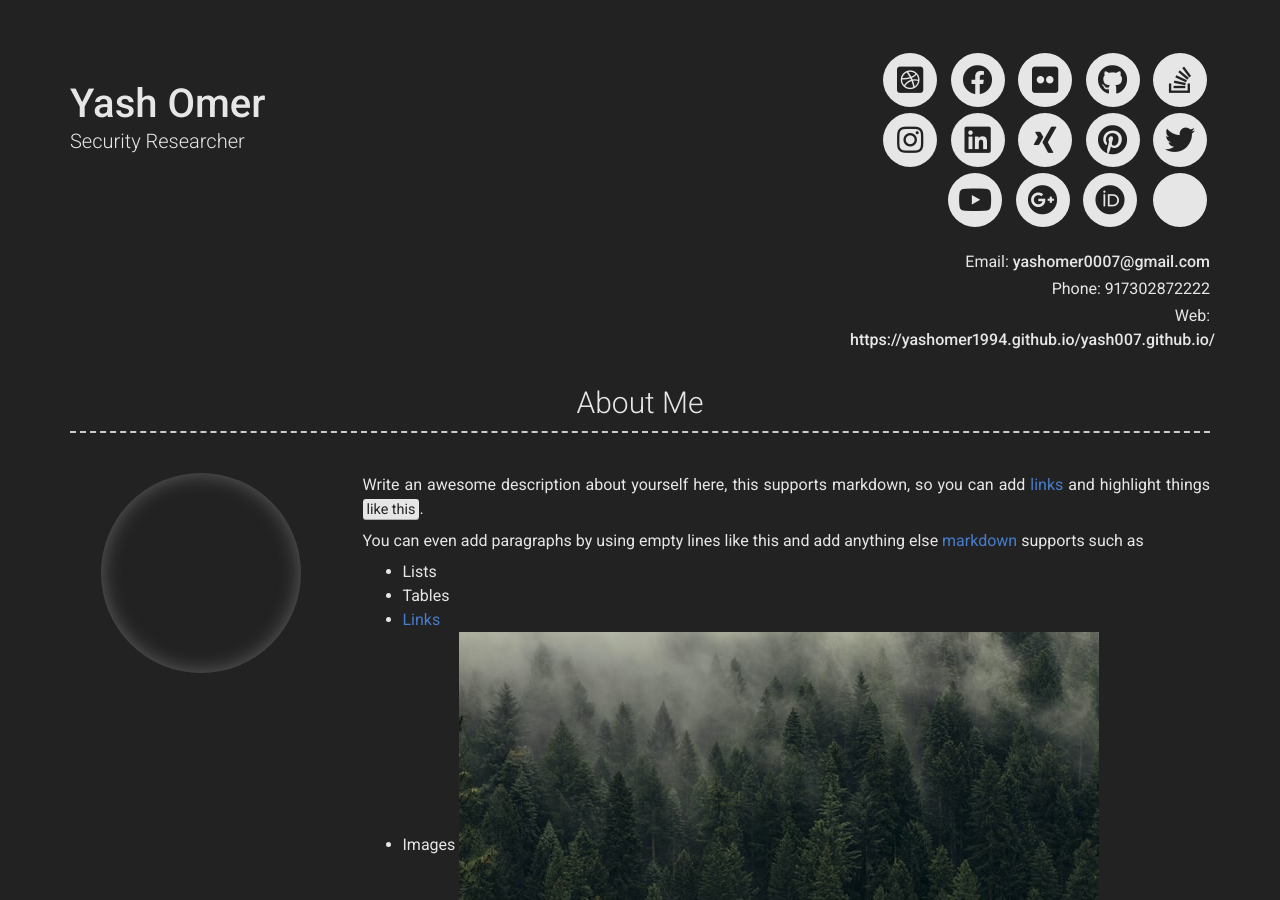
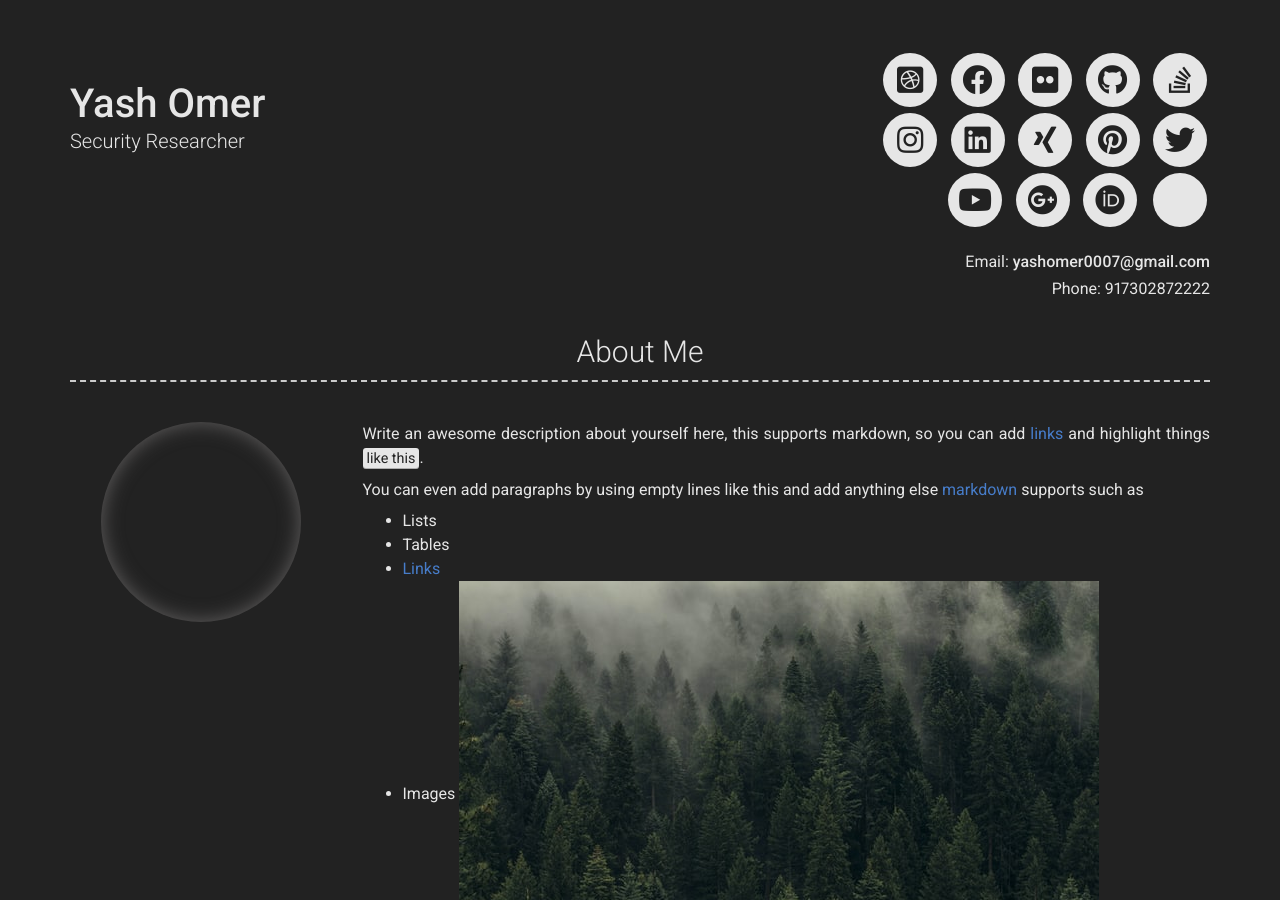
Before and after one commit to yashomer1994/Resume, a Jekyll site: the page built from index.md, in a window 1280 px wide and 900 px high. Built offline with Jekyll 4.4.1, drawn with Linux system fonts in a browser that asks for light colours; nearby versions of some CDN libraries.

Commit message:
Update _config.yml

```diff
--- a/_config.yml
+++ b/_config.yml
@@ -12,7 +12,7 @@
 # email_title: Email (Email title override)
 phone: +917302872222
 # phone_title: Phone (Phone title override)
-website: https://yashomer1994.github.io/yash007.github.io/
+#website: https://yashomer1994.github.io/yash007.github.io/
 # website_title: Web (Website title override)
 
 # Dark Mode (true/false/never)
@@ -20,7 +20,7 @@
 
 # Social links
 twitter_username: yash_omer
-github_username:  https:/yashomer1994
+github_username:  yashomer1994
 stackoverflow_username: "00000001"
 dribbble_username: jekyll
 facebook_username: jekyll
```
